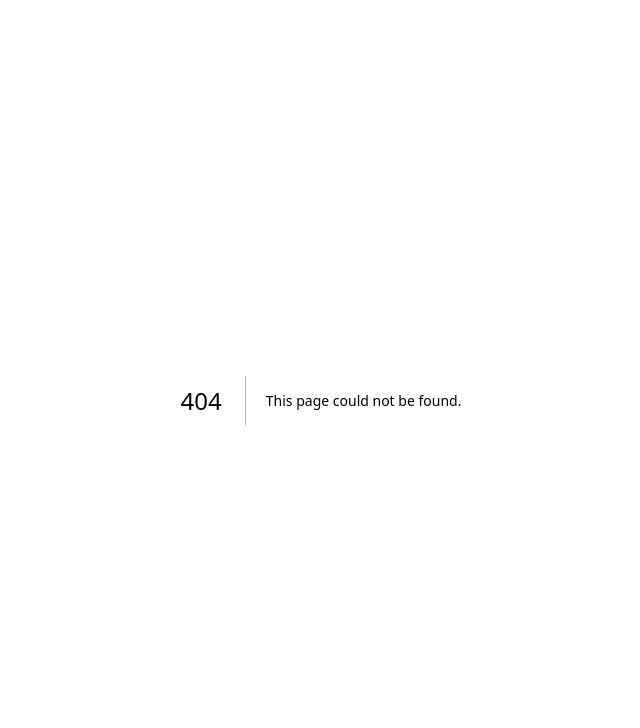
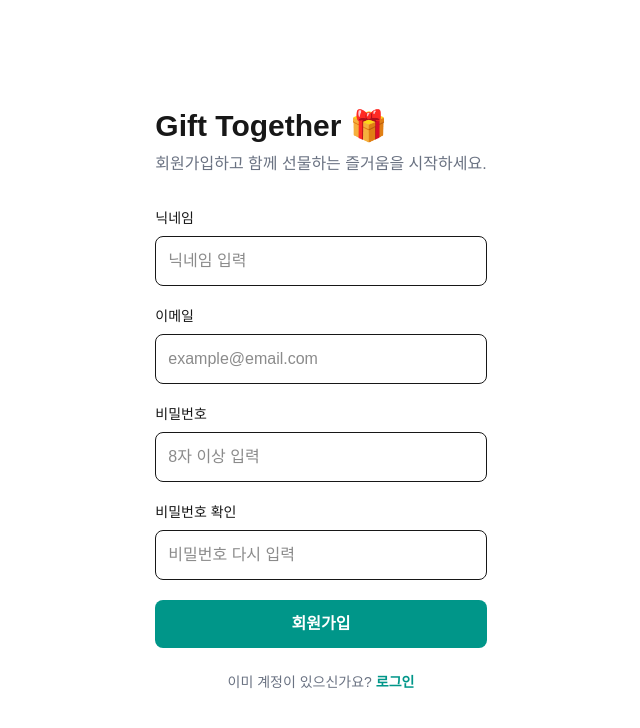
Before and after one commit to piwoori/Gift-Together, a Next.js app in the folder frontend/: page /signup in a window 1280 px wide. Before the commit this address had no page. Shown: the top 728 px of the page, without its empty margins (319-959 px from the left). Built offline with nearby package versions, Linux system fonts and the light colour scheme.

Commit message:
feat: add signup and JWT API client with lint fixes

```diff
--- /dev/null
+++ b/frontend/app/signup/page.tsx
@@ -0,0 +1,153 @@
+"use client";
+
+import { useState, type FormEvent } from "react";
+import { useRouter } from "next/navigation";
+import Link from "next/link";
+import { signup } from "@/lib/auth";
+
+export default function SignupPage() {
+    const router = useRouter();
+
+    const [email, setEmail] = useState("");
+    const [nickname, setNickname] = useState("");
+    const [password, setPassword] = useState("");
+    const [passwordConfirm, setPasswordConfirm] = useState("");
+    const [loading, setLoading] = useState(false);
+    const [error, setError] = useState("");
+
+    async function handleSubmit(event: FormEvent<HTMLFormElement>) {
+        event.preventDefault();
+        setError("");
+
+        if (password !== passwordConfirm) {
+            setError("비밀번호가 일치하지 않습니다.");
+            return;
+        }
+
+        if (password.length < 8) {
+            setError("비밀번호는 8자 이상 입력해 주세요.");
+            return;
+        }
+
+        setLoading(true);
+
+        try {
+            await signup({
+                email: email.trim(),
+                nickname: nickname.trim(),
+                password,
+            });
+
+            alert("회원가입이 완료되었습니다! 로그인해 주세요.");
+            router.push("/login");
+        } catch (error) {
+            setError(
+                error instanceof Error
+                    ? error.message
+                    : "회원가입 중 오류가 발생했습니다."
+            );
+        } finally {
+            setLoading(false);
+        }
+    }
+
+    return (
+        <main className="mx-auto flex min-h-screen max-w-md flex-col justify-center px-6">
+            <h1 className="mb-2 text-3xl font-bold">
+                Gift Together 🎁
+            </h1>
+
+            <p className="mb-8 text-gray-500">
+                회원가입하고 함께 선물하는 즐거움을 시작하세요.
+            </p>
+
+            <form onSubmit={handleSubmit} className="space-y-5">
+                <div>
+                    <label htmlFor="nickname" className="mb-2 block text-sm font-medium">
+                        닉네임
+                    </label>
+                    <input
+                        id="nickname"
+                        type="text"
+                        value={nickname}
+                        onChange={(event) => setNickname(event.target.value)}
+                        placeholder="닉네임 입력"
+                        autoComplete="nickname"
+                        required
+                        className="w-full rounded-lg border p-3"
+                    />
+                </div>
+
+                <div>
+                    <label htmlFor="email" className="mb-2 block text-sm font-medium">
+                        이메일
+                    </label>
+                    <input
+                        id="email"
+                        type="email"
+                        value={email}
+                        onChange={(event) => setEmail(event.target.value)}
+                        placeholder="example@email.com"
+                        autoComplete="email"
+                        required
+                        className="w-full rounded-lg border p-3"
+                    />
+                </div>
+
+                <div>
+                    <label htmlFor="password" className="mb-2 block text-sm font-medium">
+                        비밀번호
+                    </label>
+                    <input
+                        id="password"
+                        type="password"
+                        value={password}
+                        onChange={(event) => setPassword(event.target.value)}
+                        placeholder="8자 이상 입력"
+                        autoComplete="new-password"
+                        minLength={8}
+                        required
+                        className="w-full rounded-lg border p-3"
+                    />
+                </div>
+
+                <div>
+                    <label htmlFor="passwordConfirm" className="mb-2 block text-sm font-medium">
+                        비밀번호 확인
+                    </label>
+                    <input
+                        id="passwordConfirm"
+                        type="password"
+                        value={passwordConfirm}
+                        onChange={(event) => setPasswordConfirm(event.target.value)}
+                        placeholder="비밀번호 다시 입력"
+                        autoComplete="new-password"
+                        required
+                        className="w-full rounded-lg border p-3"
+                    />
+                </div>
+
+                {error && (
+                    <p role="alert" className="text-sm text-red-500">
+                        {error}
+                    </p>
+                )}
+
+                <button
+                    type="submit"
+                    disabled={loading}
+                    className="w-full rounded-lg bg-teal-600 p-3 font-semibold text-white disabled:opacity-50"
+                >
+                    {loading ? "가입 중..." : "회원가입"}
+                </button>
+            </form>
+
+            <p className="mt-6 text-center text-sm text-gray-500">
+                이미 계정이 있으신가요?{" "}
+                <Link href="/login" className="font-semibold text-teal-600">
+                    로그인
+                </Link>
+            </p>
+        </main>
+    );
+}
```
